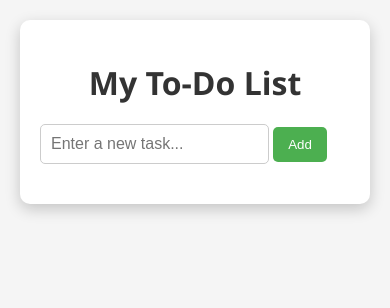
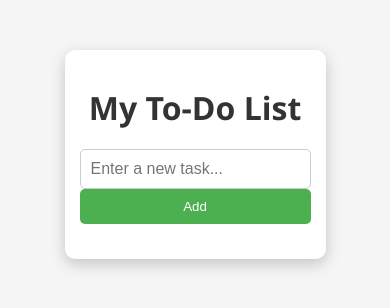
Before and after one commit to snehamp12/To-do_list_app, a plain HTML site: page index.html in a window 390 px wide. Drawn offline with Linux system fonts and the light colour scheme.

Commit message:
Update style.css

```diff
--- a/style.css
+++ b/style.css
@@ -89,22 +89,23 @@ ul li:hover {
 
 /* Mobile responsive styles */
 @media (max-width: 600px) {
-  body {
-    padding: 20px;
-  }
-
   .container {
-    width: 100%;
-    padding: 20px;
+    width: 90%;
+    padding: 15px;
   }
 
   .input-section {
     flex-direction: column;
+    gap: 10px;
   }
 
-  .input-section input,
-  .input-section button {
+  input[type="text"] {
     width: 100%;
-    margin: 5px 0;
+    box-sizing: border-box;
+    margin: 0;
+  }
+
+  button {
+    width: 100%;
   }
 }
```
